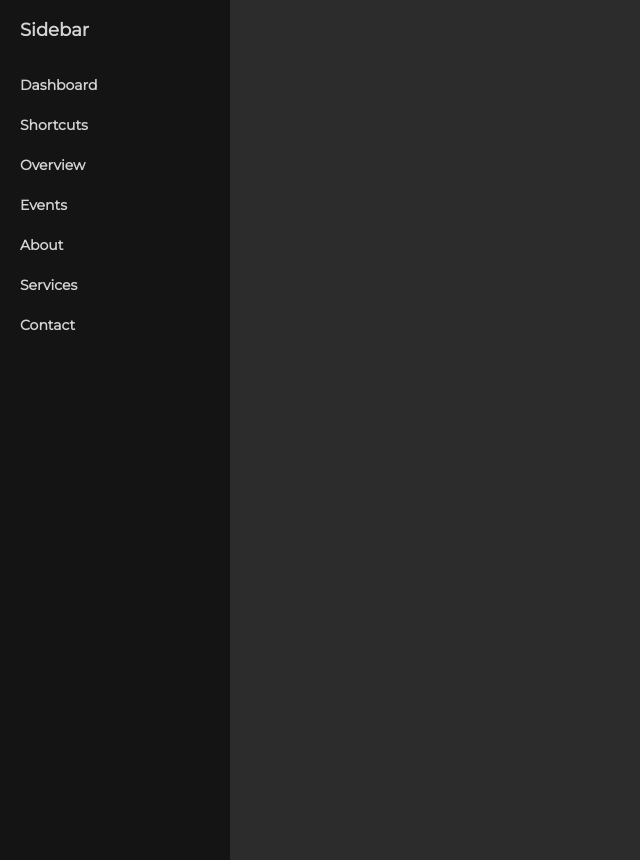
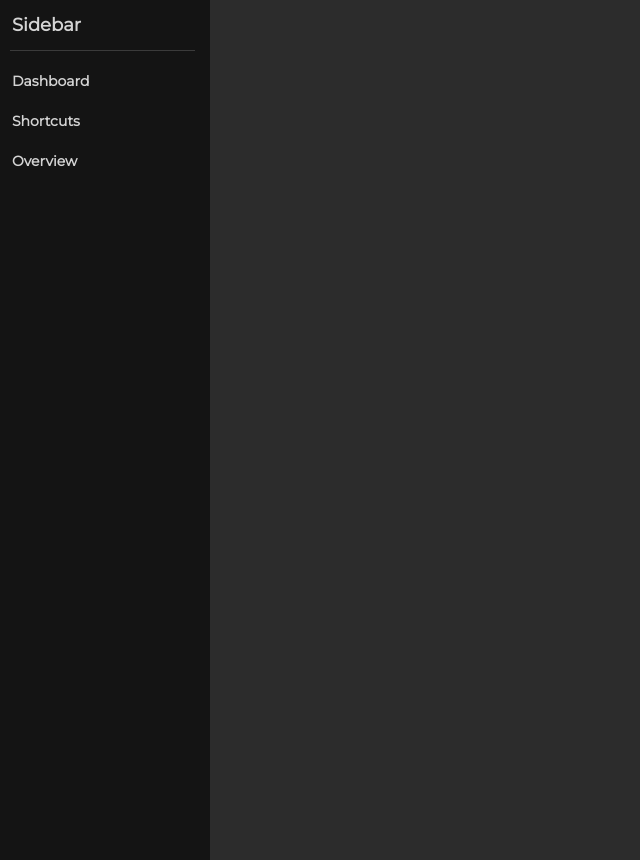
Before and after one commit to russell190/backpacker, a PHP site: page /dashboard.html in a window 1280 px wide. Shown: the part 51-911 px from the top of the page, without its empty margins (0-640 px from the left). Run offline with PHP 8.4, Linux system fonts and the light colour scheme; some libraries are stand-ins or nearby versions.

Commit message:
purtied up the sidebar

```diff
--- a/dashboard.css
+++ b/dashboard.css
@@ -24,18 +24,18 @@ html {
 }
 
 #wrapper.toggled {
-    padding-left: 230px;
+    padding-left: 210px;
 }
 
 #sidebar-wrapper {
     z-index: 1000;
     position: fixed;
 	opacity:0.80;
-    left: 230px;
+    left: 210px;
 	top:51px;
     width: 0;
     height: 100%;
-    margin-left: -230px;
+    margin-left: -210px;
     overflow-y: auto;
     background: #101010;
     -webkit-transition: all 0.5s ease;
@@ -45,7 +45,7 @@ html {
 }
 
 #wrapper.toggled #sidebar-wrapper {
-    width: 230px;
+    width: 210px;
 }
 
 #page-content-wrapper {
@@ -56,7 +56,7 @@ html {
 
 #wrapper.toggled #page-content-wrapper {
     position: absolute;
-    margin-right: -230px;
+    margin-right: -210px;
 }
 
 /* Sidebar Styles */
@@ -71,7 +71,7 @@ html {
 }
 
 .sidebar-nav li {
-    text-indent: 20px;
+    text-indent: 12px;
     line-height: 40px;
 }
 
@@ -80,7 +80,7 @@ html {
     text-decoration: none;
     color: white;
 	opacity: 1;
-	width: 230px;
+	width: 210px;
 }
 
 .sidebar-nav li a:hover {
@@ -95,10 +95,14 @@ html {
 }
 
 .sidebar-nav > .sidebar-brand {
-    height: 65px;
+    height: 50px;
     font-size: 18px;
-    line-height: 60px;
+    line-height: 50px;
 }
+.sidebar-nav > .sidebar-border {
+margin-left: 10px; width: 100%; height: 1px; margin-bottom: 10px; background: rgba(255,255,255,0.2);
+}
+
 
 .sidebar-nav > .sidebar-brand a {
     color: white;
@@ -112,7 +116,7 @@ html {
 
 @media(min-width:768px) {
     #wrapper {
-        padding-left: 230px;
+        padding-left: 210px;
     }
 
     #wrapper.toggled {
@@ -120,7 +124,7 @@ html {
     }
 
     #sidebar-wrapper {
-        width: 230px;
+        width: 210px;
     }
 
     #wrapper.toggled #sidebar-wrapper {
--- a/dashboard.html
+++ b/dashboard.html
@@ -25,6 +25,8 @@
                         Sidebar
                     </a>
                 </li>
+				<li class ="sidebar-border">
+				</li>
                 <li>
                     <a href="#">Dashboard</a>
                 </li>
@@ -34,19 +36,6 @@
                 <li>
                     <a href="#">Overview</a>
                 </li>
-                <li>
-                    <a href="#">Events</a>
-                </li>
-                <li>
-                    <a href="#">About</a>
-                </li>
-                <li>
-                    <a href="#">Services</a>
-                </li>
-                <li>
-                    <a href="#">Contact</a>
-                </li>
-            </ul>
         </div>
         <!-- /#sidebar-wrapper -->
                 <div class="navbar-collapse collapse" id="nav-bar-target">
```
